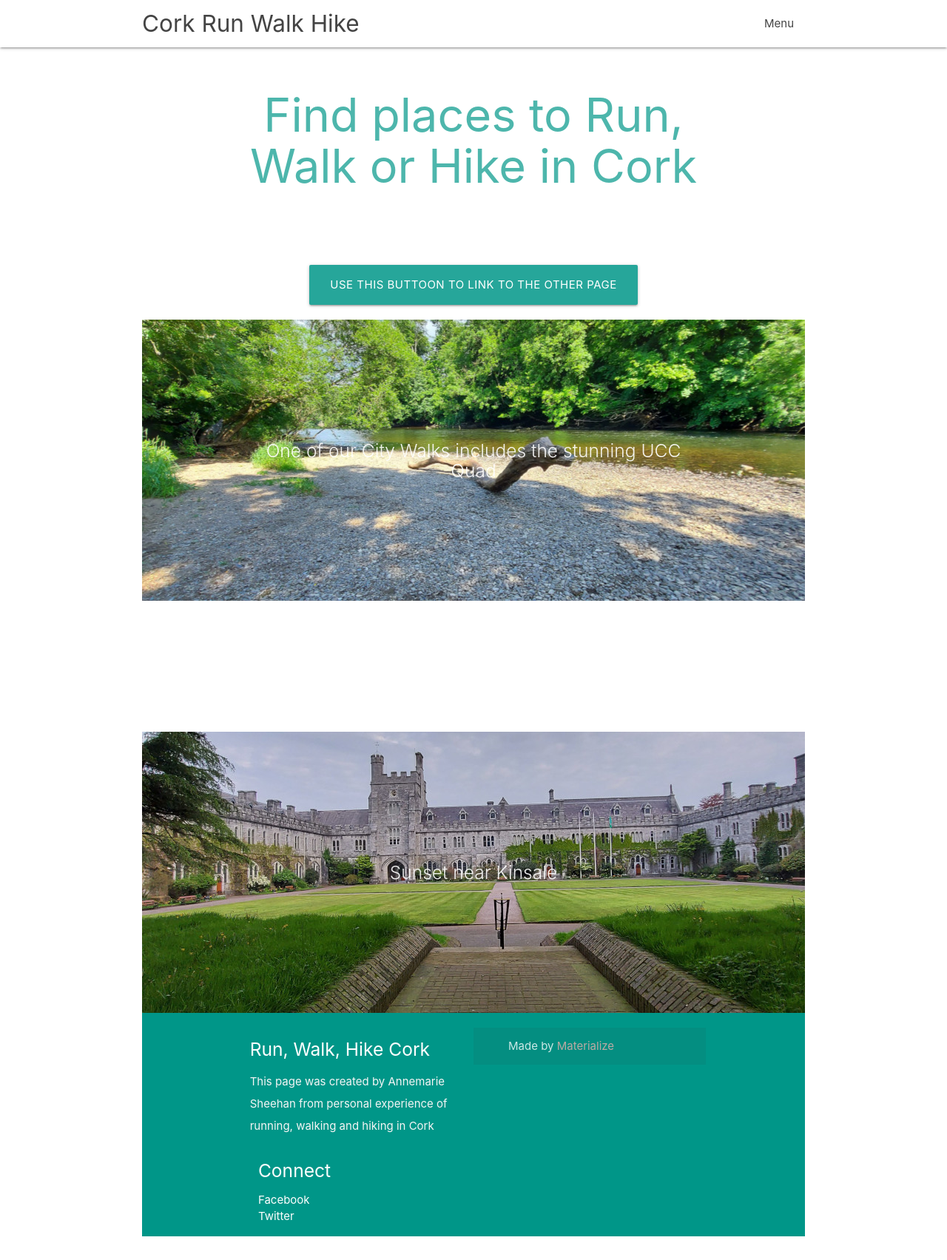
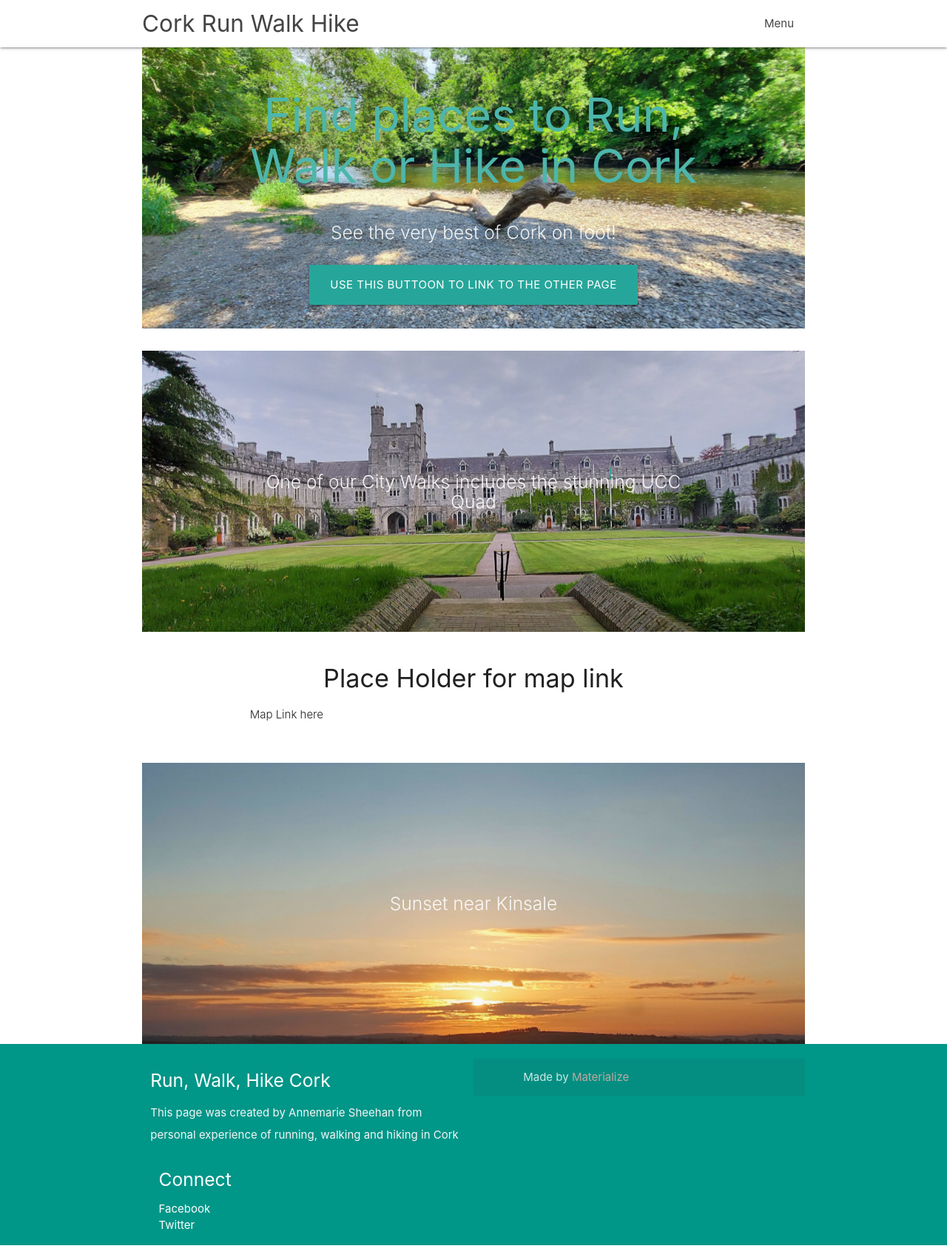
Before and after one commit to AnnemarieSheehan/Cork-Run-Walk-Hike-Routes, a Flask app: page / in a window 1280 px wide. Shown: the whole page at 74% size. Before the commit the page ends 1671 px from the top, so only its background shows below. Run offline with Flask 2, Linux system fonts and the light colour scheme; some libraries are stand-ins or nearby versions.

Commit message:
adding parralax image

```diff
--- a/templates/index.html
+++ b/templates/index.html
@@ -14,6 +14,14 @@
           <a href="#" id="download-button" class="btn-large waves-effect waves-light teal lighten-1">Use this buttoon to link to the other page</a>
         </div>
         <br><br>
+
+        </div>
+    </div>
+    <div class="parallax"><img src="background1.jpg" alt="Unsplashed background img 1"></div>
+  </div>
+<div class="container">
+    <div class="section">
+
     </div>
 </div>
 <div class="parallax-container valign-wrapper">
@@ -24,7 +32,7 @@
         </div>
       </div>
     </div>
-    <div class="parallax"><img src="/static/images/background1.jpg" alt="Unsplashed background img 2"></div>
+    <div class="parallax"><img src="/static/images/background2.jpg" alt="Unsplashed background img 2"></div>
   </div>
 
   <div class="container">
@@ -50,6 +58,6 @@
         </div>
       </div>
     </div>
-    <div class="parallax"><img src="/static/images/background2.jpg" alt="Unsplashed background img 3"></div>
+    <div class="parallax"><img src="/static/images/background3.jpg" alt="Unsplashed background img 3"></div>
   </div>
 {% endblock %}
```
